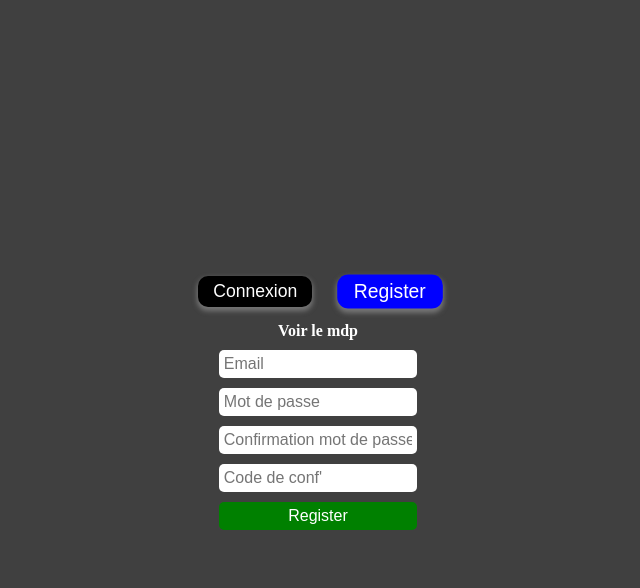
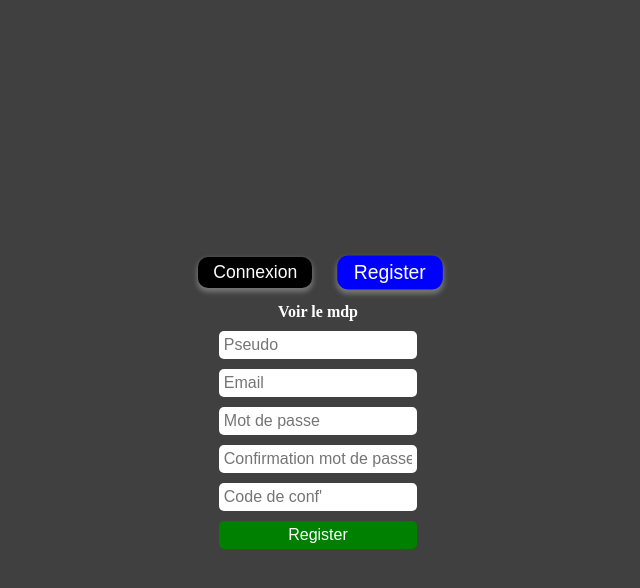
Before and after one commit to Lodrick-Dev/image-random-admin-aws-front, a React (Create React App) app: page / in a window 1280 px wide. Both pictures are taken after a click on the button "Register". Shown: the top 588 px of the page, without its empty margins (322-962 px from the left). Built offline with nearby package versions, Linux system fonts and the light colour scheme; no server answers.

Commit message:
✅ send new data in server

```diff
--- a/src/components/admin/Listusers.js
+++ b/src/components/admin/Listusers.js
@@ -7,7 +7,7 @@ const Listusers = () => {
   const [listUsers, setListUsers] = useState([]);
   const { token, setNotif, notif } = Dynamic();
 
-  const deleteUsers = async (id, name) => {
+  const deleteUsers = async (id, name, email) => {
     if (!id) return setNotif("Erreur bro : On a besoin d'un Id");
     if (
       window.confirm(
@@ -22,6 +22,7 @@ const Listusers = () => {
           data: {
             token,
             id,
+            email,
           },
         }).then((res) => {
           console.log(res);
@@ -41,7 +42,7 @@ const Listusers = () => {
           url: `${process.env.REACT_APP_API_URL}user/all/?token=${token}`,
           withCredentials: true,
         }).then((res) => {
-          //   console.log(res);
+          // console.log(res);
           setListUsers(res.data.users);
         });
       } catch (error) {
@@ -59,7 +60,9 @@ const Listusers = () => {
           listUsers.map((user) => (
             <li
               key={user.uid}
-              onClick={() => deleteUsers(user.uid, user.displayName)}
+              onClick={() =>
+                deleteUsers(user.uid, user.displayName, user.email)
+              }
             >
               {user.email}
             </li>
--- a/src/components/forms/Register.js
+++ b/src/components/forms/Register.js
@@ -6,6 +6,7 @@ import axios from "axios";
 
 const Register = ({ setChooseForm, chooseForm }) => {
   const [showPass, setShowPass] = useState(false);
+  const [pseudo, setPseudo] = useState("");
   const [email, setEmail] = useState("");
   const [password, setPassword] = useState("");
   const [confirmation, setConfirmation] = useState("");
@@ -13,7 +14,7 @@ const Register = ({ setChooseForm, chooseForm }) => {
   const { setNotif } = Dynamic();
   const handleRegsiter = async (e) => {
     e.preventDefault();
-    if (!email || !password || !confirmation || !code)
+    if (!pseudo || !email || !password || !confirmation || !code)
       return setNotif("Erreur bro : Les champs aussi sont obligatoire");
     if (password !== confirmation)
       return setNotif("Erreur bro : Mot de passes correspondent pas");
@@ -24,6 +25,7 @@ const Register = ({ setChooseForm, chooseForm }) => {
         url: `${process.env.REACT_APP_API_URL}user/auth/register`,
         withCredentials: true,
         data: {
+          pseudo,
           email,
           password,
           code,
@@ -31,7 +33,8 @@ const Register = ({ setChooseForm, chooseForm }) => {
       }).then((res) => {
         // console.log(res);
         setNotif(res.data.message);
-        setChooseForm(!chooseForm);
+        if (!res.data.message.includes("Erreur"))
+          return setChooseForm(!chooseForm);
       });
     } catch (error) {
       console.log(error);
@@ -42,6 +45,11 @@ const Register = ({ setChooseForm, chooseForm }) => {
   return (
     <StyledRegister onSubmit={(e) => handleRegsiter(e)} $css={showPass}>
       <strong onClick={() => setShowPass(!showPass)}>Voir le mdp</strong>
+      <input
+        type="text"
+        placeholder="Pseudo"
+        onChange={(e) => setPseudo(e.target.value)}
+      />
       <input
         type="email"
         placeholder="Email"
```
